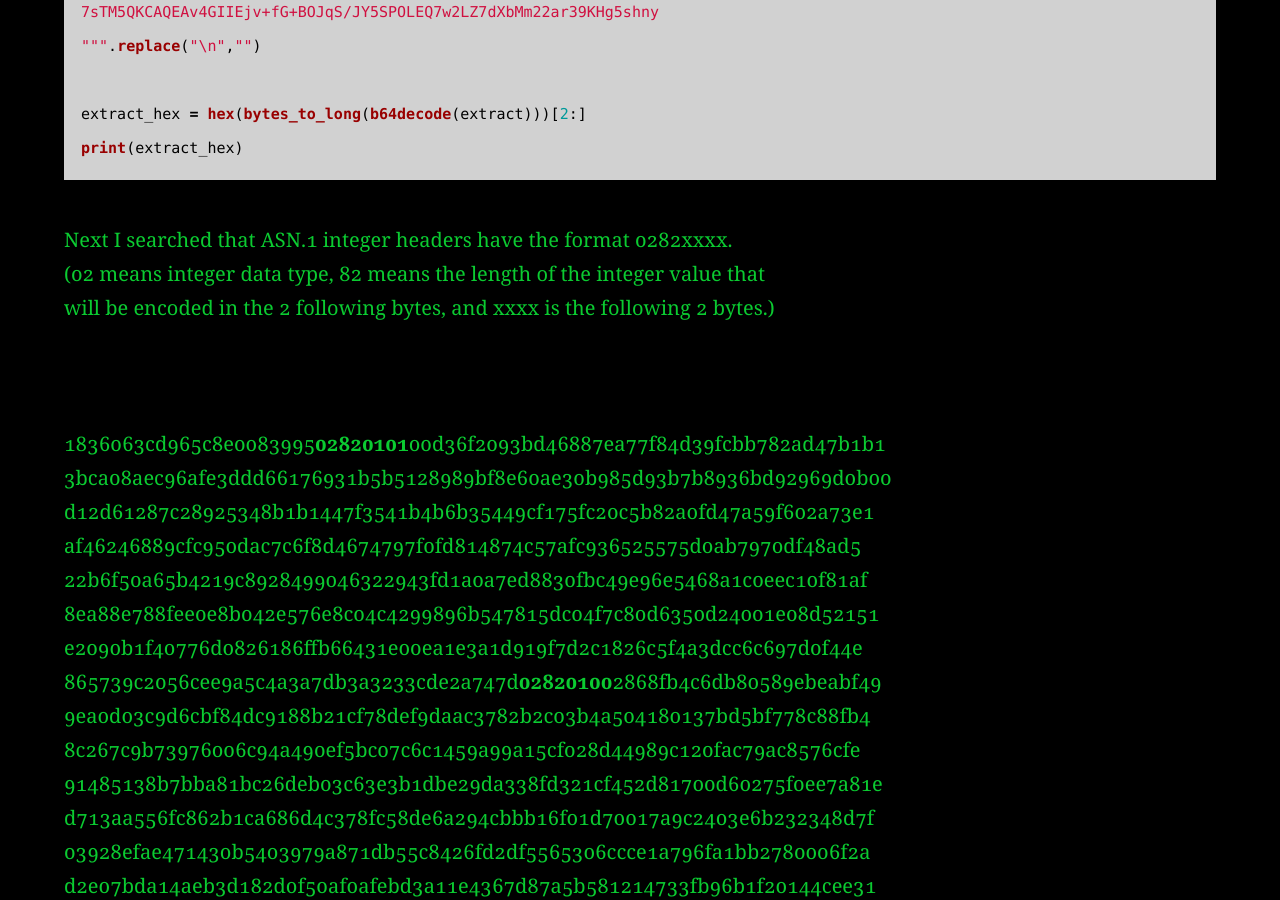
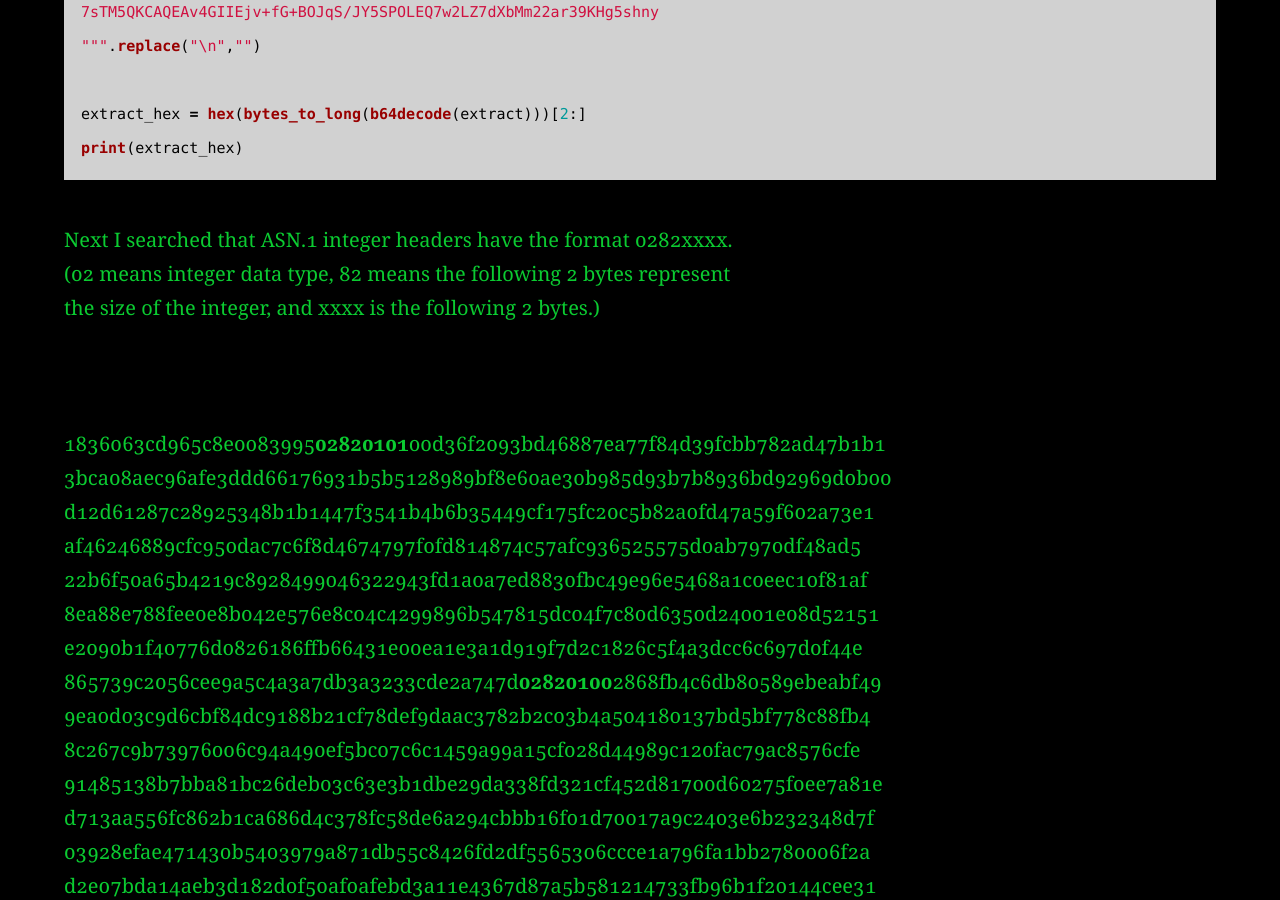
Before and after one commit to AC01010/Connor-McCartney.github.io, a Jekyll site: the page built from _posts/2013-01-05-spaceheros2022.md, in a window 1280 px wide and 900 px high, scrolled down 908 px. Built offline with Jekyll 4.4.1, drawn with Linux system fonts in a browser that asks for light colours.

Commit message:
Update 2013-01-05-spaceheros2022.md

````diff
--- a/_posts/2013-01-05-spaceheros2022.md
+++ b/_posts/2013-01-05-spaceheros2022.md
@@ -37,8 +37,8 @@ print(extract_hex)
 ```
 
 Next I searched that ASN.1 integer headers have the format 0282xxxx. <br>
-(02 means integer data type, 82 means the length of the integer value that<br>
-will be encoded in the 2 following bytes, and xxxx is the following 2 bytes.)
+(02 means integer data type, 82 means the following 2 bytes represent <br>
+the size of the integer, and xxxx is the following 2 bytes.)
 
 <br>
 
````
